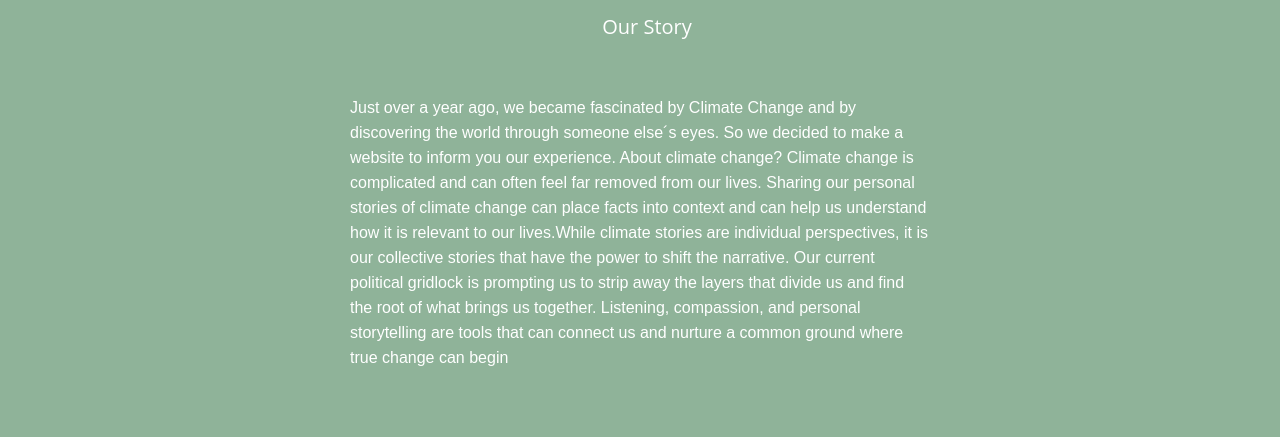
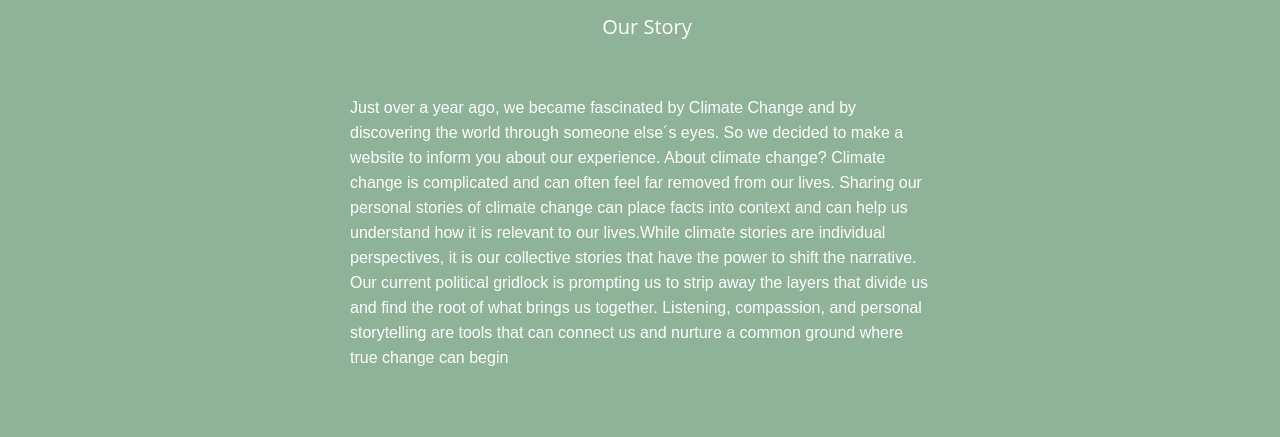
Before and after one commit to Xmaster12/ContactUs, a plain HTML site: page index.html in a window 1280 px wide. Shown: the part 203-640 px from the top of the page. Drawn offline with Linux system fonts and the light colour scheme.

Commit message:
Update index.html

```diff
--- a/index.html
+++ b/index.html
@@ -39,7 +39,7 @@
 
      <div class="story">
         <div class="Information">
-         <p>Just over a year ago, we became fascinated by Climate Change and by discovering the world through someone else´s eyes. So we decided to make a website to inform you our experience. About climate change? Climate change is complicated and can often feel far removed from our lives. Sharing our personal stories of climate change can place facts into context and can help us understand how it is relevant to our lives.While climate stories are individual perspectives, it is our collective stories that have the power to shift the narrative. Our current political gridlock is prompting us to strip away the layers that divide us and find the root of what brings us together. Listening, compassion, and personal storytelling are tools that can connect us and nurture a common ground where true change can begin </p>
+         <p>Just over a year ago, we became fascinated by Climate Change and by discovering the world through someone else´s eyes. So we decided to make a website to inform you about our experience. About climate change? Climate change is complicated and can often feel far removed from our lives. Sharing our personal stories of climate change can place facts into context and can help us understand how it is relevant to our lives.While climate stories are individual perspectives, it is our collective stories that have the power to shift the narrative. Our current political gridlock is prompting us to strip away the layers that divide us and find the root of what brings us together. Listening, compassion, and personal storytelling are tools that can connect us and nurture a common ground where true change can begin </p>
 
 
             <!--- faktaene kommer fra denne nettsiden. (https://www.climategen.org/take-action/act-climate-change/climate-stories/)-->
```
